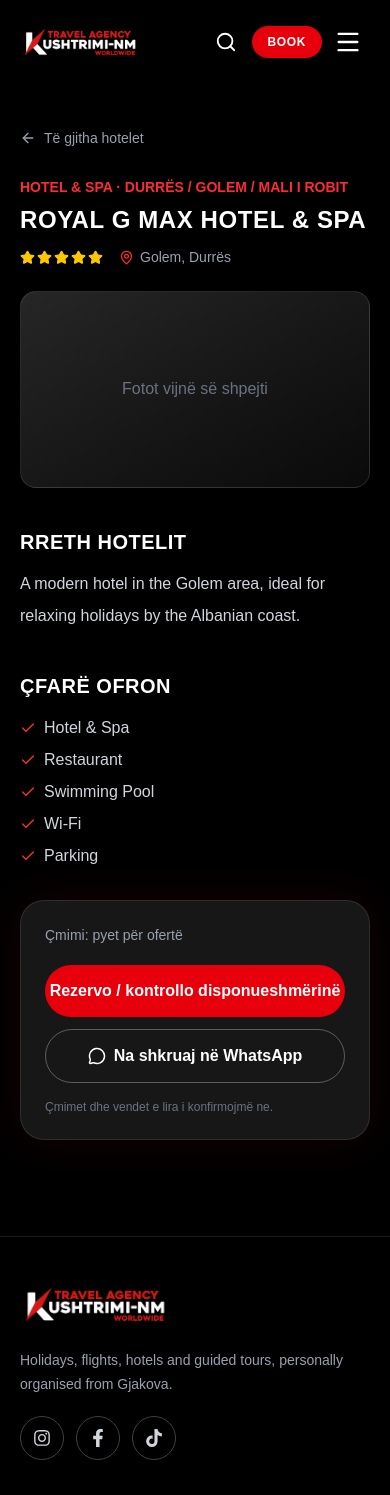
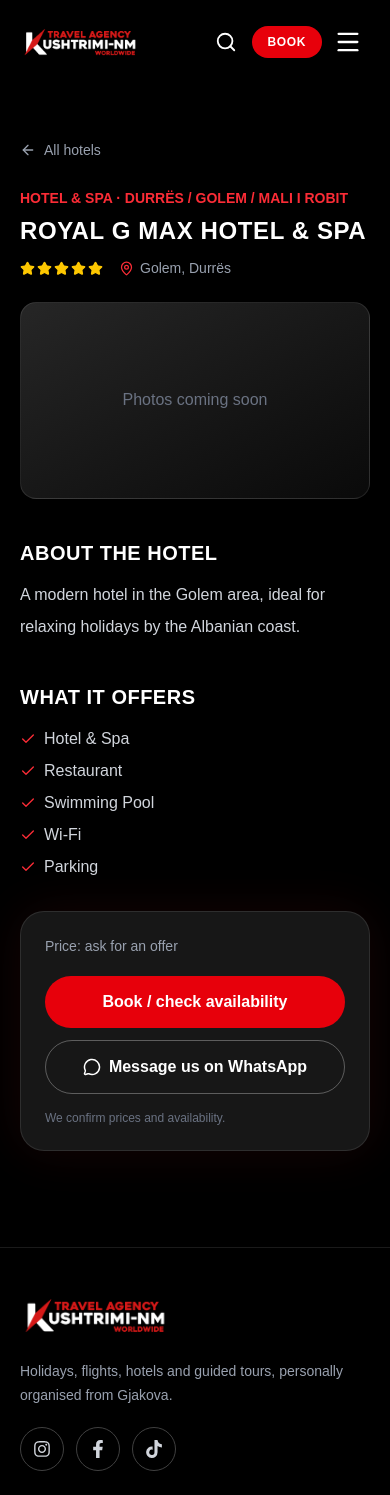
Before and after one commit to kushtriminm/kushtriminm-website, a Next.js app: page /hotels/royal-g-max-hotel-spa in a window 390 px wide. Shown: the top 1495 px of the page. Built offline with nearby package versions, Linux system fonts and the light colour scheme.

Commit message:
Translate hotel pages, why us, reviews

```diff
--- a/src/app/hotels/[slug]/page.tsx
+++ b/src/app/hotels/[slug]/page.tsx
@@ -9,6 +9,8 @@ import { fromPrice } from "@/lib/booking";
 import { declaredBoards, hotelPhotos } from "@/lib/hotel-info";
 import BookButton from "@/components/booking/BookButton";
 import BookingModal from "@/components/booking/BookingModal";
+import Tr from "@/components/Tr";
+import WhatsAppLink from "@/components/WhatsAppLink";
 
 type Props = { params: Promise<{ slug: string }> };
 
@@ -29,21 +31,6 @@ export async function generateMetadata({ params }: Props): Promise<Metadata> {
   };
 }
 
-// All the words on this page. Change them here.
-const labels = {
-  back: "Të gjitha hotelet",
-  about: "Rreth hotelit",
-  facilities: "Çfarë ofron",
-  services: "Shërbimet e mundshme",
-  photoSoon: "Fotot vijnë së shpejti",
-  from: "nga",
-  perNight: "për person / natë",
-  askPrice: "Çmimi: pyet për ofertë",
-  book: "Rezervo / kontrollo disponueshmërinë",
-  whatsapp: "Na shkruaj në WhatsApp",
-  note: "Çmimet dhe vendet e lira i konfirmojmë ne.",
-};
-
 export default async function HotelPage({ params }: Props) {
   const { slug } = await params;
   const hotel = allHotels.find((item) => item.slug === slug);
@@ -52,7 +39,6 @@ export default async function HotelPage({ params }: Props) {
   const photos = hotelPhotos(hotel.slug, hotel.image, hotel.gallery);
   const boards = declaredBoards(hotel.slug);
   const from = fromPrice(hotel.slug);
-  const message = `Përshëndetje! Dua të pyes për ${hotel.name} (${hotel.destination}).`;
 
   return (
     <main className="bg-black text-white">
@@ -60,16 +46,16 @@ export default async function HotelPage({ params }: Props) {
         <div className="mx-auto max-w-6xl">
           <Link
             href="/hotels"
-            className="inline-flex items-center gap-2 text-sm text-gray-400 transition hover:text-white"
+            className="inline-flex min-h-[44px] items-center gap-2 text-sm text-gray-400 transition hover:text-white"
           >
             <ArrowLeft size={16} />
-            {labels.back}
+            <Tr sq="Të gjitha hotelet" en="All hotels" />
           </Link>
 
-          <p className="mt-6 text-sm font-bold uppercase text-red-500">
+          <p className="mt-4 text-sm font-bold uppercase text-red-500">
             {hotel.category} · {hotel.region}
           </p>
-          <h1 className="mt-2 text-2xl font-extrabold uppercase leading-tight tracking-wide sm:text-4xl">
+          <h1 className="mt-2 break-words text-2xl font-extrabold uppercase leading-tight tracking-wide sm:text-4xl">
             {hotel.name}
           </h1>
 
@@ -82,7 +68,7 @@ export default async function HotelPage({ params }: Props) {
               </span>
             )}
             <span className="flex items-center gap-1.5">
-              <MapPin size={15} className="text-red-500" />
+              <MapPin size={15} className="shrink-0 text-red-500" />
               {hotel.location}
             </span>
           </div>
@@ -129,8 +115,8 @@ export default async function HotelPage({ params }: Props) {
               </div>
             </>
           ) : (
-            <div className="mt-6 flex aspect-[16/9] items-center justify-center rounded-2xl border border-white/10 bg-gradient-to-br from-neutral-800 to-neutral-950 text-gray-500 sm:aspect-[21/9]">
-              {labels.photoSoon}
+            <div className="mt-6 flex aspect-[16/9] items-center justify-center rounded-2xl border border-white/10 bg-gradient-to-br from-neutral-800 to-neutral-950 px-4 text-center text-gray-500 sm:aspect-[21/9]">
+              <Tr sq="Fotot vijnë së shpejti" en="Photos coming soon" />
             </div>
           )}
         </div>
@@ -138,20 +124,24 @@ export default async function HotelPage({ params }: Props) {
 
       <section className="px-5 pb-24">
         <div className="mx-auto grid max-w-6xl gap-8 lg:grid-cols-[1fr_22rem]">
-          <div className="space-y-10">
+          <div className="min-w-0 space-y-10">
             <div>
-              <h2 className="text-xl font-bold uppercase tracking-wide">{labels.about}</h2>
-              <p className="mt-3 leading-8 text-gray-300">{hotel.description}</p>
+              <h2 className="text-xl font-bold uppercase tracking-wide">
+                <Tr sq="Rreth hotelit" en="About the hotel" />
+              </h2>
+              <p className="mt-3 break-words leading-8 text-gray-300">{hotel.description}</p>
             </div>
 
             {hotel.facilities.length > 0 && (
               <div>
-                <h2 className="text-xl font-bold uppercase tracking-wide">{labels.facilities}</h2>
+                <h2 className="text-xl font-bold uppercase tracking-wide">
+                  <Tr sq="Çfarë ofron" en="What it offers" />
+                </h2>
                 <ul className="mt-4 grid gap-2 sm:grid-cols-2">
                   {hotel.facilities.map((item) => (
                     <li key={item} className="flex gap-2 text-gray-300">
                       <Check size={16} className="mt-1 shrink-0 text-red-500" />
-                      {item}
+                      <span className="min-w-0 break-words">{item}</span>
                     </li>
                   ))}
                 </ul>
@@ -160,10 +150,15 @@ export default async function HotelPage({ params }: Props) {
 
             {boards.length > 0 && (
               <div>
-                <h2 className="text-xl font-bold uppercase tracking-wide">{labels.services}</h2>
+                <h2 className="text-xl font-bold uppercase tracking-wide">
+                  <Tr sq="Shërbimet e mundshme" en="Available services" />
+                </h2>
                 <div className="mt-4 flex flex-wrap gap-2">
                   {boards.map((b) => (
-                    <span key={b} className="rounded-full bg-neutral-900 px-4 py-2 text-sm font-bold text-gray-200">
+                    <span
+                      key={b}
+                      className="rounded-full bg-neutral-900 px-4 py-2 text-sm font-bold text-gray-200"
+                    >
                       {boardLabels[b]}
                     </span>
                   ))}
@@ -177,33 +172,37 @@ export default async function HotelPage({ params }: Props) {
               <p className="text-sm text-gray-400">
                 {from !== null ? (
                   <>
-                    {labels.from}{" "}
+                    <Tr sq="nga" en="from" />{" "}
                     <span className="text-3xl font-extrabold text-red-500">{from}€</span>{" "}
-                    {labels.perNight}
+                    <Tr sq="për person / natë" en="per person / night" />
                   </>
                 ) : (
-                  labels.askPrice
+                  <Tr sq="Çmimi: pyet për ofertë" en="Price: ask for an offer" />
                 )}
               </p>
 
               <BookButton
                 slug={hotel.slug}
-                className="mt-5 w-full rounded-full bg-red-600 py-3.5 font-bold text-white transition hover:bg-red-700"
+                className="mt-5 min-h-[48px] w-full rounded-full bg-red-600 px-4 py-3.5 font-bold text-white transition hover:bg-red-700"
               >
-                {labels.book}
+                <Tr sq="Rezervo / kontrollo disponueshmërinë" en="Book / check availability" />
               </BookButton>
 
-              <a
-                href={`https://wa.me/38349833888?text=${encodeURIComponent(message)}`}
-                target="_blank"
-                rel="noopener noreferrer"
-                className="mt-3 flex w-full items-center justify-center gap-2 rounded-full border border-white/30 py-3.5 font-bold transition hover:bg-white hover:text-black"
+              <WhatsAppLink
+                sq={`Përshëndetje! Dua të pyes për ${hotel.name} (${hotel.destination}).`}
+                en={`Hello! I would like to ask about ${hotel.name} (${hotel.destination}).`}
+                className="mt-3 flex min-h-[48px] w-full items-center justify-center gap-2 rounded-full border border-white/30 px-4 py-3.5 font-bold transition hover:bg-white hover:text-black"
               >
                 <MessageCircle size={18} />
-                {labels.whatsapp}
-              </a>
+                <Tr sq="Na shkruaj në WhatsApp" en="Message us on WhatsApp" />
+              </WhatsAppLink>
 
-              <p className="mt-4 text-xs text-gray-500">{labels.note}</p>
+              <p className="mt-4 text-xs text-gray-500">
+                <Tr
+                  sq="Çmimet dhe vendet e lira i konfirmojmë ne."
+                  en="We confirm prices and availability."
+                />
+              </p>
             </div>
           </aside>
         </div>
--- a/src/app/hotels/page.tsx
+++ b/src/app/hotels/page.tsx
@@ -4,19 +4,12 @@ import { fromPrice } from "@/lib/booking";
 import { declaredBoards, hotelPhotos } from "@/lib/hotel-info";
 import BookingModal from "@/components/booking/BookingModal";
 import HotelsBrowser, { type HotelCard } from "@/components/booking/HotelsBrowser";
+import Tr from "@/components/Tr";
 
 export const metadata: Metadata = {
   title: "Hotele | Kushtrimi NM Worldwide",
   description:
-    "Hotele në Shqipëri, Turqi dhe Egjipt. Zgjidh hotelin, datat dhe numrin e personave, dhe pyet për vende të lira.",
-};
-
-// All the words on this page. Change them here.
-const labels = {
-  eyebrow: "Hotele",
-  heading: "Zgjidh hotelin tënd",
-  intro:
-    "Shfleto hotelet sipas vendit, zgjidh datat dhe numrin e personave, dhe pyet për vende të lira. Çmimet dhe disponueshmërinë i konfirmojmë ne.",
+    "Hotele në Shqipëri, Turqi dhe Egjipt. Zgjidh hotelin, datat dhe numrin e personave, dhe pyet për vende të lira. Hotels in Albania, Turkey and Egypt.",
 };
 
 export default function HotelsPage() {
@@ -39,12 +32,18 @@ export default function HotelsPage() {
         <div className="pointer-events-none absolute inset-0 bg-[radial-gradient(ellipse_80%_100%_at_50%_0%,rgba(220,38,38,0.25),transparent_70%)]" />
 
         <div className="relative mx-auto max-w-3xl">
-          <p className="text-sm font-bold uppercase text-red-500">{labels.eyebrow}</p>
-          <h1 className="mt-3 text-2xl font-bold uppercase tracking-wide sm:text-4xl">
-            {labels.heading}
+          <p className="text-sm font-bold uppercase text-red-500">
+            <Tr sq="Hotele" en="Hotels" />
+          </p>
+          <h1 className="mt-3 text-balance text-2xl font-bold uppercase tracking-wide sm:text-4xl">
+            <Tr sq="Zgjidh hotelin tënd" en="Choose your hotel" />
           </h1>
-          <p className="mx-auto mt-5 max-w-xl text-gray-300">{labels.intro}</p>
-
+          <p className="mx-auto mt-5 max-w-xl text-balance text-gray-300">
+            <Tr
+              sq="Shfleto hotelet sipas vendit, zgjidh datat dhe numrin e personave, dhe pyet për vende të lira. Çmimet dhe disponueshmërinë i konfirmojmë ne."
+              en="Browse hotels by country, choose your dates and number of guests, and ask about availability. We confirm prices and availability."
+            />
+          </p>
         </div>
       </section>
 
--- /dev/null
+++ b/src/components/Tr.tsx
@@ -0,0 +1,9 @@
+"use client";
+
+import { useLang } from "./LanguageProvider";
+
+// Shows the Albanian or the English text, depending on the language chosen in the menu.
+export default function Tr({ sq, en }: { sq: string; en: string }) {
+  const { lang } = useLang();
+  return <>{lang === "en" ? en : sq}</>;
+}
--- /dev/null
+++ b/src/components/WhatsAppLink.tsx
@@ -0,0 +1,31 @@
+"use client";
+
+import type { ReactNode } from "react";
+import { useLang } from "./LanguageProvider";
+
+// A WhatsApp link whose pre-written message follows the chosen language.
+export default function WhatsAppLink({
+  sq,
+  en,
+  className,
+  children,
+}: {
+  sq: string;
+  en: string;
+  className?: string;
+  children: ReactNode;
+}) {
+  const { lang } = useLang();
+  const text = lang === "en" ? en : sq;
+
+  return (
+    <a
+      href={`https://wa.me/38349833888?text=${encodeURIComponent(text)}`}
+      target="_blank"
+      rel="noopener noreferrer"
+      className={className}
+    >
+      {children}
+    </a>
+  );
+}
--- a/src/components/home/Testimonials.tsx
+++ b/src/components/home/Testimonials.tsx
@@ -1,40 +1,44 @@
+"use client";
+
 import { Quote, Star } from "lucide-react";
+import { useLang } from "@/components/LanguageProvider";
 
-// Real Google reviews, copied exactly as written. To add one, copy a block.
+// Real Google reviews, copied exactly as written (in the language the customer wrote them).
+// To add one, copy a block. "trip" is the place they travelled to, in both languages.
 const reviews = [
   {
     name: "Vanesa K.",
-    trip: "Shqipëri",
+    trip: { sq: "Shqipëri", en: "Albania" },
     lang: "sq",
     text: "Sherbim shum i mir nga fillimi deri në fund! Staf korrekt, komunikim shum i mir . Jam shum e kenaqur dhe padyshim do ti zgjidhja perseri per udhetimet e ardhshme. ❤️",
   },
   {
     name: "Soara R.",
-    trip: "Budapest",
+    trip: { sq: "Budapest", en: "Budapest" },
     lang: "sq",
     text: "Shume e kenaqur per profesionalizmin e Kushtrim NM 🙌🏻🙌🏻",
   },
   {
     name: "Flora R.",
-    trip: "Turqi",
+    trip: { sq: "Turqi", en: "Turkey" },
     lang: "en",
     text: "Arranged many trips with them and always had the best experiences. They respond to all the questions you have regarding the trip and are always available to help for everything the costumer needs🙏🏻 highly recommend booking trips with them☺️",
   },
   {
     name: "Atdhe B.",
-    trip: "Gjermani",
+    trip: { sq: "Gjermani", en: "Germany" },
     lang: "en",
     text: "It was a pleasure working with your agency. A big thank you to Kushtrimi-NM Worldwide for their transparency and professionalism.",
   },
   {
     name: "Arianit K.",
-    trip: "Egjipt",
+    trip: { sq: "Egjipt", en: "Egypt" },
     lang: "en",
     text: "Excellent experience! Friendly staff, fast communication, and everything was handled perfectly. Thank you!",
   },
   {
     name: "Tatiana V.",
-    trip: "Maltë",
+    trip: { sq: "Maltë", en: "Malta" },
     lang: "pt",
     text: "Melhor atendimento !! Faz a diferença ter uma agência qualificada e um atendimento diferenciado. Amei!",
   },
@@ -42,19 +46,36 @@ const reviews = [
 
 const GOOGLE_LISTING = "https://maps.app.goo.gl/tMp9PKN37FJ7hCEXA";
 
+// All the words here, in both languages. Change them here.
+const labels = {
+  sq: {
+    eyebrow: "Vlerësime nga Google",
+    heading: "Klientë të kënaqur.",
+    swipe: "Rrëshqit për më shumë",
+    button: "Shiko të gjitha vlerësimet në Google",
+  },
+  en: {
+    eyebrow: "Google reviews",
+    heading: "Happy customers.",
+    swipe: "Swipe for more",
+    button: "See all reviews on Google",
+  },
+};
+
 export default function Testimonials() {
+  const { lang } = useLang();
+  const t = labels[lang];
+
   return (
     <section className="relative overflow-hidden bg-black px-5 py-14 sm:py-24">
       <div className="pointer-events-none absolute left-1/2 top-10 h-96 w-96 -translate-x-1/2 rounded-full bg-red-600/10 blur-3xl" />
 
       <div className="relative mx-auto max-w-7xl">
         <div className="text-center">
-          <p className="text-sm font-bold uppercase text-red-500">
-            Vlerësime nga Google
-          </p>
-          <h2 className="mt-3 text-3xl font-extrabold uppercase tracking-wide text-white sm:text-5xl">
-  Klientë të kënaqur.
-</h2>
+          <p className="text-sm font-bold uppercase text-red-500">{t.eyebrow}</p>
+          <h2 className="mt-3 text-balance text-3xl font-extrabold uppercase tracking-wide text-white sm:text-5xl">
+            {t.heading}
+          </h2>
         </div>
 
         {/* Phone: swipe sideways. Desktop: 3-column grid. */}
@@ -64,53 +85,41 @@ export default function Testimonials() {
               key={item.name}
               className="group relative flex w-[84%] shrink-0 snap-center flex-col rounded-[28px] border border-white/10 bg-neutral-900/70 p-6 transition hover:-translate-y-1 hover:border-red-500/60 hover:shadow-[0_0_40px_rgba(220,38,38,0.25)] md:w-auto md:p-8"
             >
-              <Quote
-                className="absolute right-6 top-6 text-red-500/30"
-                size={40}
-              />
+              <Quote className="absolute right-6 top-6 text-red-500/30" size={40} />
 
               <div className="flex gap-1">
                 {[1, 2, 3, 4, 5].map((star) => (
-                  <Star
-                    key={star}
-                    size={18}
-                    className="fill-red-500 text-red-500"
-                  />
+                  <Star key={star} size={18} className="fill-red-500 text-red-500" />
                 ))}
               </div>
 
-              <p
-                lang={item.lang}
-                className="mt-5 flex-1 text-base leading-7 text-gray-300"
-              >
+              <p lang={item.lang} className="mt-5 flex-1 break-words text-base leading-7 text-gray-300">
                 &ldquo;{item.text}&rdquo;
               </p>
 
               <div className="mt-6 flex items-center gap-3">
-                <div className="flex h-11 w-11 items-center justify-center rounded-full bg-red-600 font-bold text-white">
+                <div className="flex h-11 w-11 shrink-0 items-center justify-center rounded-full bg-red-600 font-bold text-white">
                   {item.name.charAt(0)}
                 </div>
-                <div>
+                <div className="min-w-0">
                   <h3 className="font-bold text-white">{item.name}</h3>
-                  <p className="text-sm text-gray-400">&#9992; {item.trip}</p>
+                  <p className="text-sm text-gray-400">&#9992; {item.trip[lang]}</p>
                 </div>
               </div>
             </div>
           ))}
         </div>
 
-        <p className="mt-1 text-center text-xs text-gray-500 md:hidden">
-          Swipe for more &rarr;
-        </p>
+        <p className="mt-1 text-center text-xs text-gray-500 md:hidden">{t.swipe} &rarr;</p>
 
         <div className="mt-8 text-center">
           <a
             href={GOOGLE_LISTING}
             target="_blank"
             rel="noopener noreferrer"
-            className="inline-block rounded-full border border-white/30 px-8 py-3 text-sm font-bold text-white transition hover:bg-white hover:text-black"
+            className="inline-flex min-h-[48px] items-center justify-center rounded-full border border-white/30 px-8 py-3 text-sm font-bold text-white transition hover:bg-white hover:text-black"
           >
-            Shiko të gjitha vlerësimet në Google
+            {t.button}
           </a>
         </div>
       </div>
--- a/src/components/home/WhyChooseUs.tsx
+++ b/src/components/home/WhyChooseUs.tsx
@@ -1,45 +1,77 @@
+"use client";
+
 import { MessageCircle, Plane, ShieldCheck, Check } from "lucide-react";
+import { useLang } from "@/components/LanguageProvider";
 
-// Edit the four reasons here. Keep them true: they are what customers say about you.
-const reasons = [
+// Edit the four reasons here, in both languages. Keep them true: they are what customers say about you.
+const content = {
+  sq: {
+    eyebrow: "Pse ne?",
+    heading: "Pse të udhëtosh me ne",
+    reasons: [
       {
-    icon: MessageCircle,
         title: "Përgjigje e shpejtë",
         text: "Na shkruaj në WhatsApp, na telefono ose na vizito në zyrë. Të përgjigjemi shpejt dhe me durim.",
       },
       {
-    icon: ShieldCheck,
         title: "Transparencë e plotë",
         text: "Çmimet, kushtet dhe pagesat shtesë të shpjegohen qartë që në fillim, pa surpriza.",
       },
       {
-    icon: Check,
         title: "Gjithçka e rregulluar",
-    text: "Fluturime, hotele dhe udhëtime me autobus, të organizuara nga një vend i vetëm.",
+        text: "Fluturime, hotele dhe udhëtime me guidë, të organizuara nga një vend i vetëm.",
       },
       {
-    icon: Plane,
         title: "Kudo në botë",
         text: "Nga qytetet evropiane te plazhet e verës, të ndihmojmë të gjesh udhëtimin e duhur.",
       },
-];
+    ],
+  },
+  en: {
+    eyebrow: "Why us?",
+    heading: "Why travel with us",
+    reasons: [
+      {
+        title: "Quick replies",
+        text: "Message us on WhatsApp, call us or visit the office. We reply quickly and patiently.",
+      },
+      {
+        title: "Full transparency",
+        text: "Prices, conditions and extra payments are explained clearly from the start, with no surprises.",
+      },
+      {
+        title: "Everything arranged",
+        text: "Flights, hotels and guided tours, organised from one place.",
+      },
+      {
+        title: "Anywhere in the world",
+        text: "From European cities to summer beaches, we help you find the right trip.",
+      },
+    ],
+  },
+};
+
+const icons = [MessageCircle, ShieldCheck, Check, Plane];
 
 export default function WhyChooseUs() {
+  const { lang } = useLang();
+  const t = content[lang];
+
   return (
     <section className="relative overflow-hidden bg-gradient-to-b from-black via-neutral-950 to-black px-5 py-20 sm:py-28">
       <div className="pointer-events-none absolute left-1/2 top-24 h-72 w-[28rem] -translate-x-1/2 rounded-full bg-red-600/15 blur-3xl" />
 
       <div className="relative mx-auto max-w-6xl">
         <div className="text-center">
-          <p className="text-sm font-bold uppercase text-red-500">Pse ne?</p>
-          <h2 className="mt-3 text-3xl font-extrabold uppercase tracking-wide text-white sm:text-5xl">
-            Pse të udhëtosh me ne
+          <p className="text-sm font-bold uppercase text-red-500">{t.eyebrow}</p>
+          <h2 className="mt-3 text-balance text-3xl font-extrabold uppercase tracking-wide text-white sm:text-5xl">
+            {t.heading}
           </h2>
         </div>
 
-        <div className="mt-12 grid grid-cols-2 gap-4 sm:mt-14 lg:grid-cols-4 lg:gap-6">
-          {reasons.map((item, index) => {
-            const Icon = item.icon;
+        <div className="mt-12 grid grid-cols-1 gap-4 min-[420px]:grid-cols-2 sm:mt-14 lg:grid-cols-4 lg:gap-6">
+          {t.reasons.map((item, index) => {
+            const Icon = icons[index];
 
             return (
               <div
@@ -56,12 +88,10 @@ export default function WhyChooseUs() {
                   <Icon size={22} />
                 </span>
 
-                <h3 className="relative mt-5 text-base font-extrabold uppercase leading-tight tracking-wide text-white sm:text-lg">
+                <h3 className="relative mt-5 break-words text-base font-extrabold uppercase leading-tight tracking-wide text-white sm:text-lg">
                   {item.title}
                 </h3>
-                <p className="relative mt-2 text-xs leading-5 text-gray-400 sm:text-sm sm:leading-6">
-                  {item.text}
-                </p>
+                <p className="relative mt-2 text-sm leading-6 text-gray-400">{item.text}</p>
               </div>
             );
           })}
```
Lines whose indentation alone changed are shown as unchanged.
